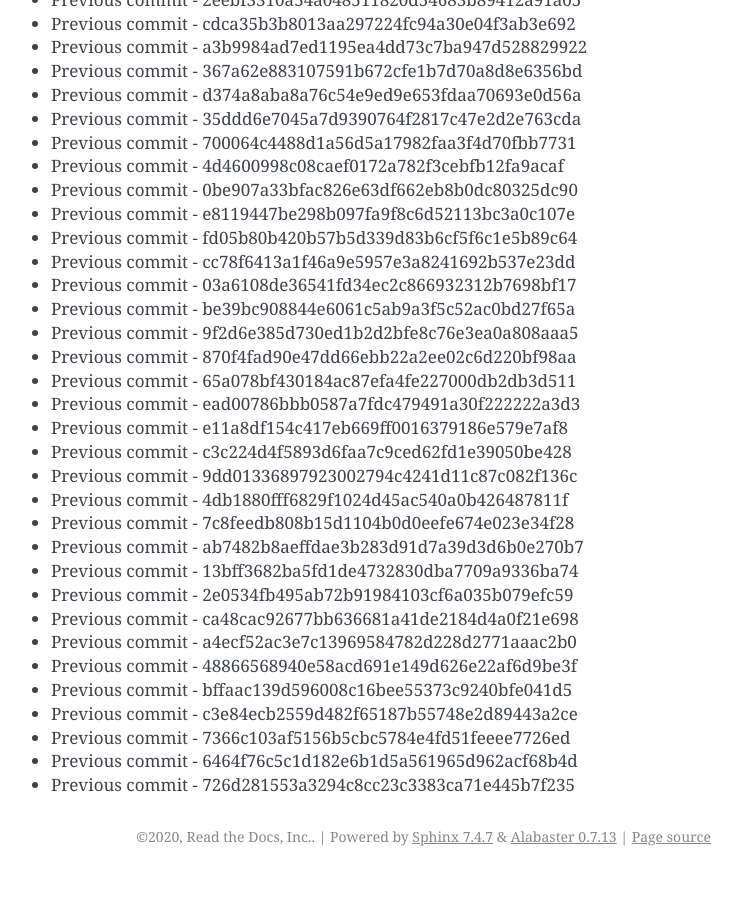
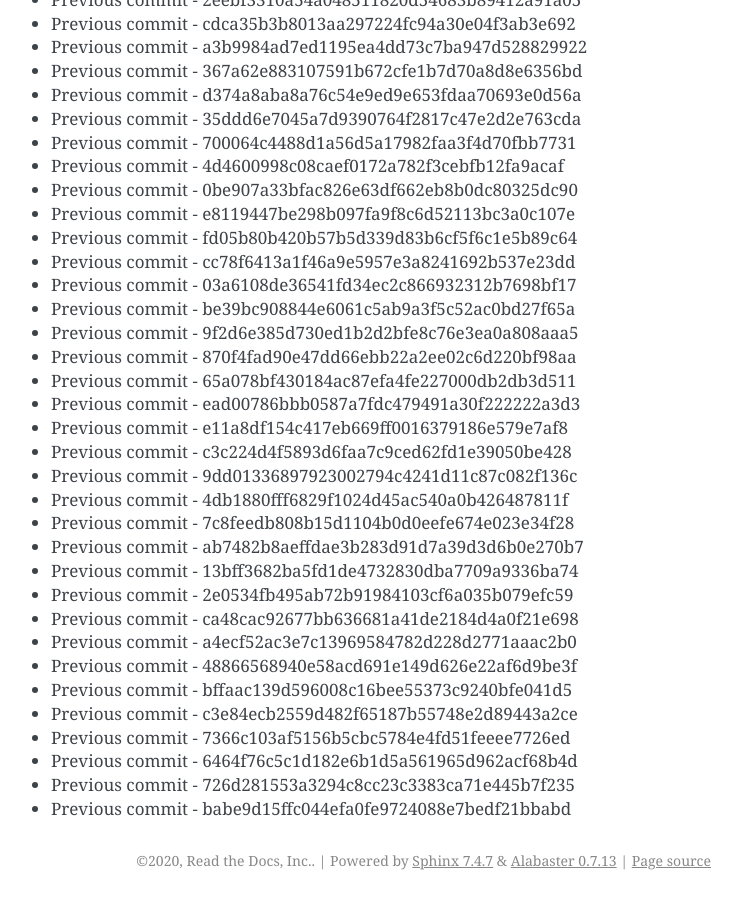
Before and after one commit to readthedocs/rtd-git-stresstest, a Sphinx documentation site: the page built from docs/updates.rst, in a window 1280 px wide and 900 px high, scrolled down 2726 px. Shown: the whole window, without its empty margins (399-1141 px from the left). Built offline with Sphinx 7.4.7, drawn with Linux system fonts in a browser that asks for light colours; before the commit the page ends 3602 px from its top, so only the background shows below that.

Commit message:
Generating commit from previous: babe9d15ffc044efa0fe9724088e7bedf21bbabd

```diff
--- a/docs/updates.rst
+++ b/docs/updates.rst
@@ -146,3 +146,4 @@ It can be tested for any performance characteristics.
 * Previous commit - 7366c103af5156b5cbc5784e4fd51feeee7726ed
 * Previous commit - 6464f76c5c1d182e6b1d5a561965d962acf68b4d
 * Previous commit - 726d281553a3294c8cc23c3383ca71e445b7f235
+* Previous commit - babe9d15ffc044efa0fe9724088e7bedf21bbabd
```
